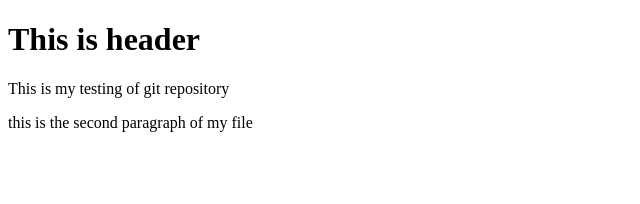
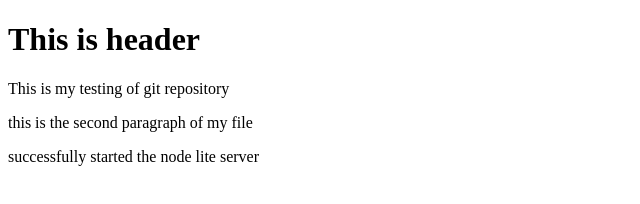
Before and after one commit to Vishwa-Patel/git-test, a website: page index.html in a window 1280 px wide. Shown: the whole page, without its empty margins (0-640 px from the left). Drawn offline with Linux system fonts and the light colour scheme.

Commit message:
This is adding the node and package files into repo

```diff
--- a/index.html
+++ b/index.html
@@ -10,6 +10,8 @@
         <p>This is my testing of git repository</p>
 
         <p>this is the second paragraph of my file</p>
+
+        <p>successfully started the node lite server</p>
     </body>
 
 </html>
```
Also changed, not shown: package.json (added, +24 -0 lines), 2 other files.
